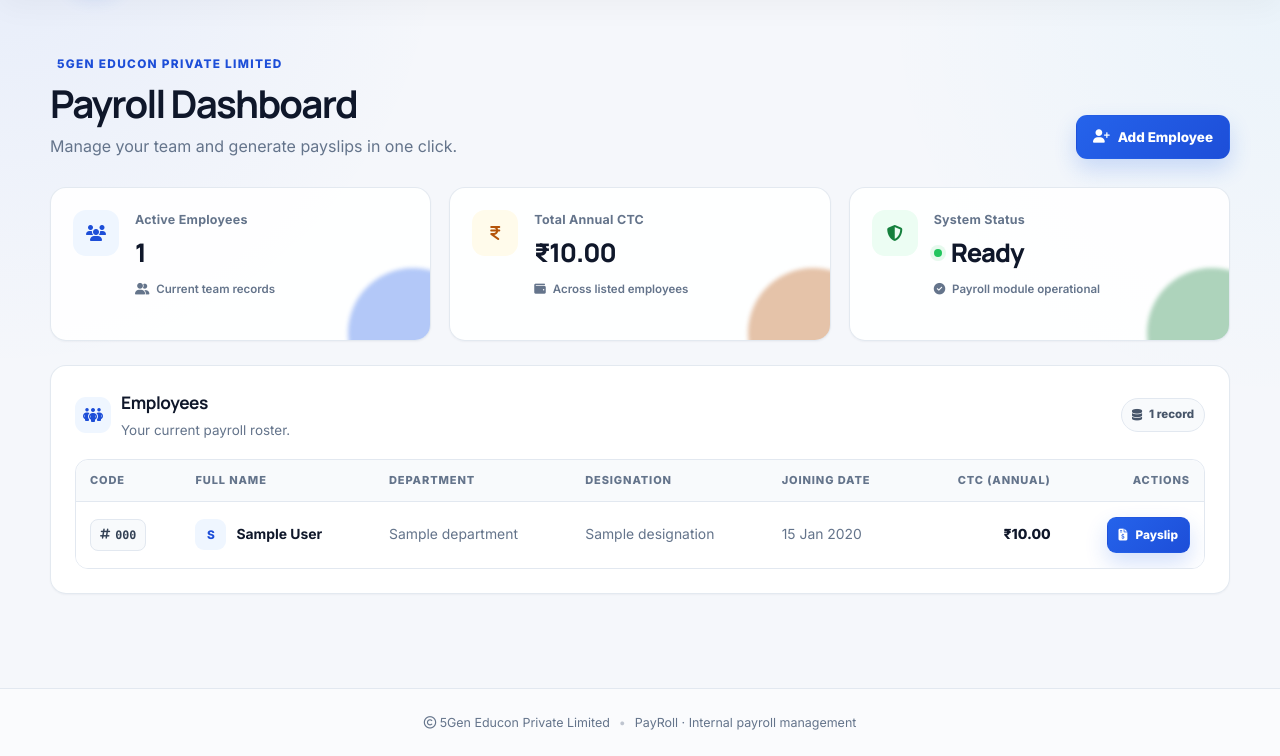
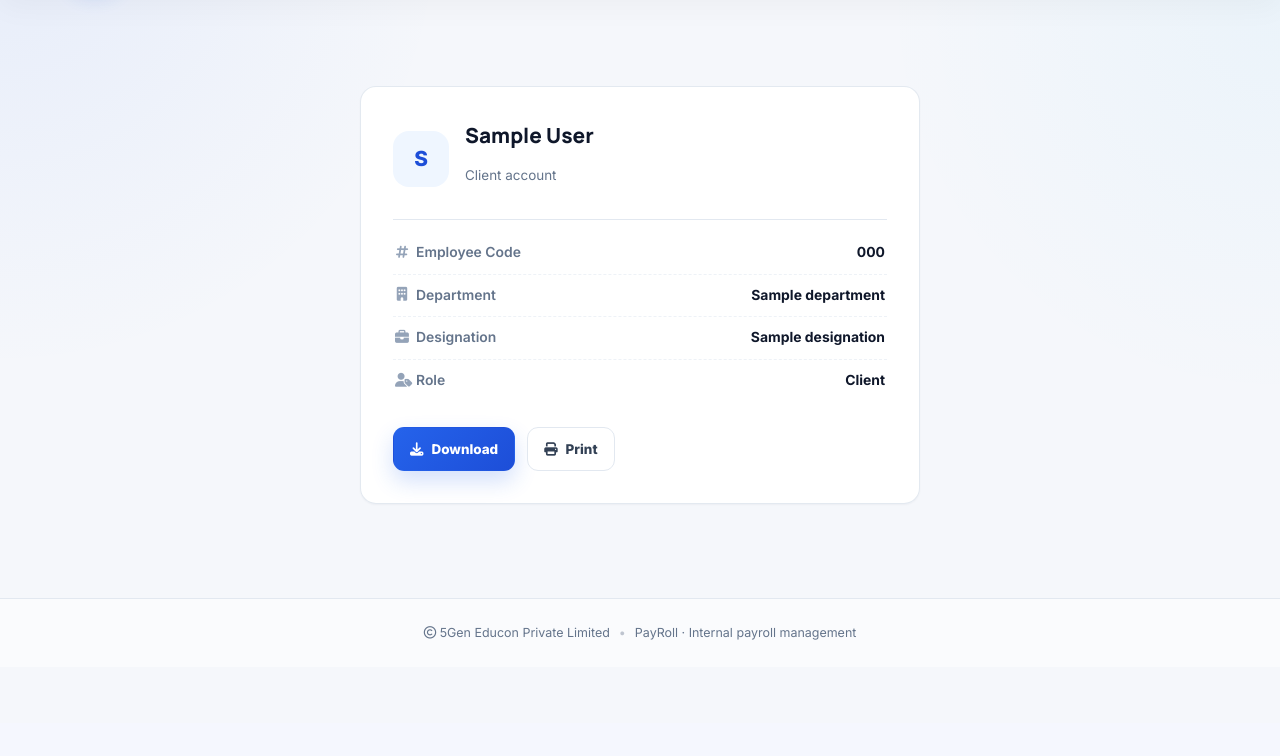
Before and after one commit to RizwanaTheDeveloper/PayRoll, a Flask app: template templates/index.html in a window 1280 px wide. Shown: the part 77-833 px from the top of the page. After the commit the page ends 717 px from the top, so only its background shows below. Run offline with Flask 3, Linux system fonts and the light colour scheme; the visitor is signed in with stand-in values (Sample User, id 1); the template is opened without the code that fills it: most values are stand-ins (such as "Sample title", 1, 10 or a date in 2020).

Commit message:
updated download

```diff
--- a/app.py
+++ b/app.py
@@ -1,4 +1,5 @@
 from datetime import datetime, date
+from urllib.parse import urlparse
 from flask import Flask, redirect, render_template, request, url_for, flash, abort, send_file, session
 from io import BytesIO
 from concurrent.futures import ThreadPoolExecutor
@@ -47,17 +48,37 @@ def _get_pdf_browser():
     return _pdf_browser
 
 
-def _render_payslip_pdf(payslip_url):
-    """Render one payslip PDF entirely on the dedicated worker thread."""
+def _render_payslip_pdf(payslip_url, auth_cookie):
+    """Render one payslip PDF entirely on the dedicated worker thread.
+
+    auth_cookie: dict with the Flask session cookie (name/value/domain/path)
+    so the headless browser is authenticated as the requesting user.
+    Without this, Playwright hits the login-protected payslip route as an
+    anonymous visitor and gets redirected to /login, producing a PDF of
+    the login page instead of the payslip.
+    """
     browser = _get_pdf_browser()
 
-    page = browser.new_page(
+    context = browser.new_context(
         viewport={"width": 1180, "height": 900},
         device_scale_factor=1,
     )
 
+    if auth_cookie:
+        context.add_cookies([auth_cookie])
+
+    page = context.new_page()
+
     try:
         page.goto(payslip_url, wait_until="networkidle")
+
+        # If the cookie didn't authenticate us for any reason, fail loudly
+        # instead of silently returning a PDF of the login screen.
+        if "/login" in page.url:
+            raise RuntimeError(
+                "Payslip PDF render was redirected to the login page "
+                "(session cookie was missing or invalid)."
+            )
 
         page.evaluate(
             """
@@ -238,6 +259,7 @@ def _render_payslip_pdf(payslip_url):
 
     finally:
         page.close()
+        context.close()
 
 
 def _shutdown_pdf_browser():
@@ -476,11 +498,28 @@ def download_payslip(EmployeeCode):
         _external=True,
     )
 
+    # Hand the current Flask session cookie to the headless browser so it
+    # renders the payslip as the logged-in user instead of as a guest
+    # (who would just get redirected to /login).
+    cookie_name = app.config["SESSION_COOKIE_NAME"]
+    cookie_value = request.cookies.get(cookie_name)
+
+    auth_cookie = None
+    if cookie_value:
+        parsed_url = urlparse(payslip_url)
+        auth_cookie = {
+            "name": cookie_name,
+            "value": cookie_value,
+            "domain": parsed_url.hostname,
+            "path": "/",
+        }
+
     # The Flask request thread only waits for the result. Every Playwright
     # operation itself executes on the dedicated worker thread.
     pdf_bytes = _pdf_executor.submit(
         _render_payslip_pdf,
         payslip_url,
+        auth_cookie,
     ).result()
 
     return send_file(
--- a/static/style.css
+++ b/static/style.css
@@ -818,6 +818,57 @@ tbody tr:last-child td { border-bottom: none; }
 }
 
 .designation { color: #64748b; }
+
+/* =========================================================
+   CLIENT PROFILE VIEW (non-admin dashboard)
+========================================================== */
+
+.client-profile-wrap {
+  max-width: 560px;
+  margin: 40px auto 0;
+}
+
+.client-profile-card { padding: 32px; }
+
+.client-profile-head {
+  display: flex;
+  align-items: center;
+  gap: 16px;
+  padding-bottom: 20px;
+  margin-bottom: 6px;
+  border-bottom: 1px solid var(--line);
+}
+
+.client-profile-avatar {
+  width: 56px;
+  height: 56px;
+  border-radius: 16px;
+  font-size: 1.3rem;
+}
+
+.client-profile-name {
+  font-family: var(--font-display);
+  font-size: 1.3rem;
+  font-weight: 800;
+  color: var(--ink);
+  margin: 0 0 2px;
+}
+
+.client-profile-details { padding: 6px 0 4px; }
+
+.client-profile-actions {
+  display: flex;
+  gap: 12px;
+  margin-top: 22px;
+  flex-wrap: wrap;
+}
+
+@media (max-width: 560px) {
+  .client-profile-wrap { margin-top: 20px; }
+  .client-profile-card { padding: 22px; }
+  .client-profile-actions { flex-direction: column; }
+  .client-profile-actions .btn { width: 100%; justify-content: center; }
+}
 .salary-cell { color: var(--ink); font-weight: 800; white-space: nowrap; }
 
 .btn-sm {
--- a/templates/index.html
+++ b/templates/index.html
@@ -1,7 +1,8 @@
 {% extends "base.html" %}
-{% block title %}PayRoll Dashboard{% endblock %}
+{% block title %}{% if session.role == 'admin' %}PayRoll Dashboard{% else %}My Payslip · PayRoll{% endif %}{% endblock %}
 
 {% block content %}
+{% if session.role == 'admin' %}
   <section class="page-head">
     <div class="page-eyebrow"><i class="fa-solid fa-sparkles" aria-hidden="true"></i>  5Gen Educon Private Limited
 </div>
@@ -196,7 +197,6 @@
                     <i class="fa-solid fa-file-invoice-dollar" aria-hidden="true"></i>
                     <span>Payslip</span>
                   </a>
-                  {% if session.role == 'admin' %}
                   <a href="{{ url_for('edit_employee_route', EmployeeCode=emp.EmployeeCode) }}"
                      class="btn btn-sm btn-ghost">
                     <i class="fa-solid fa-pen" aria-hidden="true"></i>
@@ -211,7 +211,6 @@
                       <span>Delete</span>
                     </button>
                   </form>
-                  {% endif %}
                 </div>
               </td>
             </tr>
@@ -230,4 +229,64 @@
       </div>
     {% endif %}
   </section>
+
+{% else %}
+
+  {% set emp = employees[0] if employees else None %}
+
+  <section class="client-profile-wrap">
+
+    {% if emp %}
+      <div class="card client-profile-card">
+
+        <div class="client-profile-head">
+          <span class="avatar client-profile-avatar">{{ emp.FullName[:1]|upper }}</span>
+          <div>
+            <h1 class="client-profile-name">{{ emp.FullName }}</h1>
+            <p class="muted small">{{ session.role|capitalize }} account</p>
+          </div>
+        </div>
+
+        <div class="details-list client-profile-details">
+          <div class="detail-row">
+            <span class="detail-label"><i class="fa-solid fa-hashtag" aria-hidden="true"></i> Employee Code</span>
+            <span class="detail-value">{{ emp.EmployeeCode }}</span>
+          </div>
+          <div class="detail-row">
+            <span class="detail-label"><i class="fa-solid fa-building" aria-hidden="true"></i> Department</span>
+            <span class="detail-value">{{ emp.Department or '—' }}</span>
+          </div>
+          <div class="detail-row">
+            <span class="detail-label"><i class="fa-solid fa-briefcase" aria-hidden="true"></i> Designation</span>
+            <span class="detail-value">{{ emp.Designation or '—' }}</span>
+          </div>
+          <div class="detail-row">
+            <span class="detail-label"><i class="fa-solid fa-user-tag" aria-hidden="true"></i> Role</span>
+            <span class="detail-value">{{ session.role|capitalize }}</span>
+          </div>
+        </div>
+
+        <div class="client-profile-actions no-print">
+          <a href="{{ url_for('download_payslip', EmployeeCode=emp.EmployeeCode) }}" class="btn btn-primary">
+            <i class="fa-solid fa-download" aria-hidden="true"></i>
+            Download
+          </a>
+          <button type="button" onclick="window.print()" class="btn btn-ghost">
+            <i class="fa-solid fa-print" aria-hidden="true"></i>
+            Print
+          </button>
+        </div>
+
+      </div>
+    {% else %}
+      <div class="empty-state">
+        <div class="empty-icon"><i class="fa-solid fa-user-slash" aria-hidden="true"></i></div>
+        <h3>No employee record linked</h3>
+        <p class="muted">Contact your administrator to link this account to an employee record.</p>
+      </div>
+    {% endif %}
+
+  </section>
+
+{% endif %}
 {% endblock %}
```
